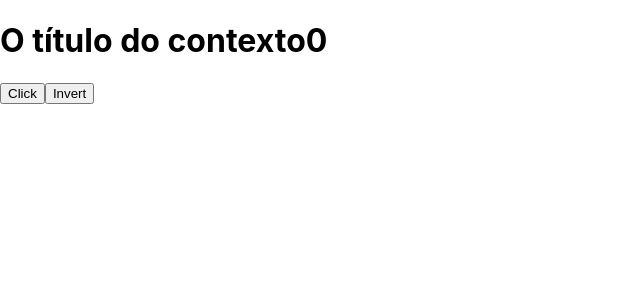
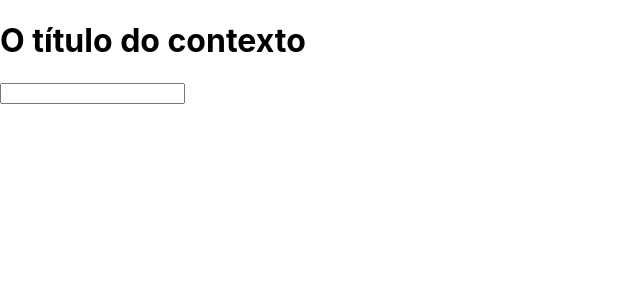
Before and after one commit to IvoOliveiraa/React-Hooks, a React (Create React App) app in the folder exercises/: page / in a window 1280 px wide. Shown: the top 300 px of the page, without its empty margins (0-640 px from the left). Built offline with nearby package versions, Linux system fonts and the light colour scheme.

Commit message:
useContext+useReducer

```diff
--- a/exercises/src/App.js
+++ b/exercises/src/App.js
@@ -1,50 +1,67 @@
+import P from 'prop-types';
 import './App.css';
-import { useReducer } from 'react';
+import { createContext, useContext, useReducer, useRef } from 'react';
 
-const globaState = {
+export const actions = {
+  CHANGE_TITLE: 'CHANGE_TITLE',
+};
+
+export const globaState = {
   title: 'O título do contexto',
-  bodu: 'O body do contexto',
+  body: 'O body do contexto',
   counter: 0,
 };
 
-const reducer = (state, action) => {
+export const reducer = (state, action) => {
   switch (action.type) {
-    case 'mudar': {
-      console.log('Chamou mudar com', action.payload);
+    case actions.CHANGE_TITLE: {
+      console.log('Mudar título');
       return { ...state, title: action.payload };
     }
-    case 'inverter': {
-      console.log('Chamou inverter');
-      const { title } = state;
-      return { ...state, title: title.split('').reverse().join('') };
-    }
   }
+
   return { ...state };
 };
 
-function App() {
+export const Context = createContext();
+export const AppContext = ({ children }) => {
   const [state, dispatch] = useReducer(reducer, globaState);
-  const { counter, title, body } = state;
+
+  const changeTitle = (payLoad) => {
+    dispatch({ type: actions.CHANGE_TITLE, payLoad });
+  };
 
   return (
-    <div>
-      <h1>
-        {title}
-        {counter}
+    <Context.Provider value={{ state, changeTitle }}>
+      {children}
+    </Context.Provider>
+  );
+};
+
+AppContext.propTypes = {
+  children: P.node,
+};
+
+export const H1 = () => {
+  const context = useContext(Context);
+  const inputRef = useRef();
+  return (
+    <>
+      <h1 onClick={() => context.changeTitle(inputRef.current.value)}>
+        {context.state.title}{' '}
       </h1>
+      <input type="text" ref={inputRef} />
+    </>
+  );
+};
 
-      <button
-        onClick={() =>
-          dispatch({
-            type: 'mudar',
-            payload: new Date().toLocaleString('pt-BR'),
-          })
-        }
-      >
-        Click
-      </button>
-      <button onClick={() => dispatch({ type: 'inverter' })}>Invert</button>
-    </div>
+function App() {
+  return (
+    <AppContext>
+      <div>
+        <H1 />
+      </div>
+    </AppContext>
   );
 }
 
```
